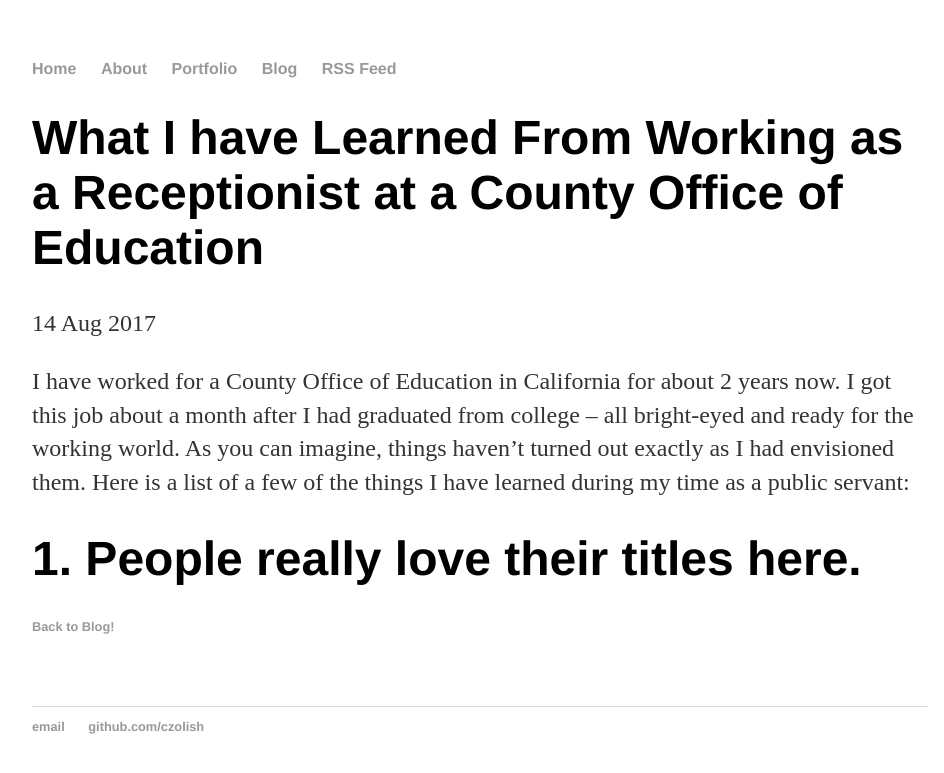
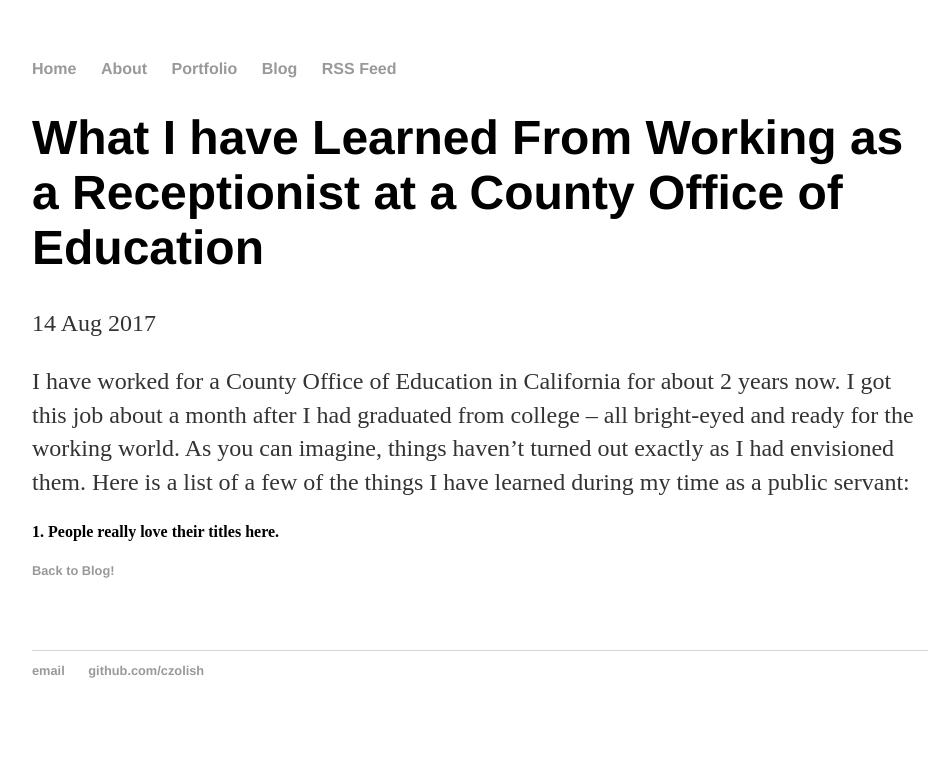
Before and after one commit to czolish/czolish.github.io, a Jekyll site: the page built from _posts/2017-08-14-what-i-have-learned-from-being-a-receptionist.md, in a window 1280 px wide. Shown: the top 773 px of the page, without its empty margins (160-1104 px from the left). Built offline with Jekyll 4.4.1, drawn with Linux system fonts in a browser that asks for light colours; comment, search, counter and statistics services are not loaded.

```diff
--- a/_posts/2017-08-14-what-i-have-learned-from-being-a-receptionist.md
+++ b/_posts/2017-08-14-what-i-have-learned-from-being-a-receptionist.md
@@ -7,4 +7,4 @@ comments: true
 
 I have worked for a County Office of Education in California for about 2 years now. I got this job about a month after I had graduated from college -- all bright-eyed and ready for the working world. As you can imagine, things haven't turned out exactly as I had envisioned them. Here is a list of a few of the things I have learned during my time as a public servant:
 
-# 1.  People really love their titles here.
+#### 1.  People really love their titles here.
```
